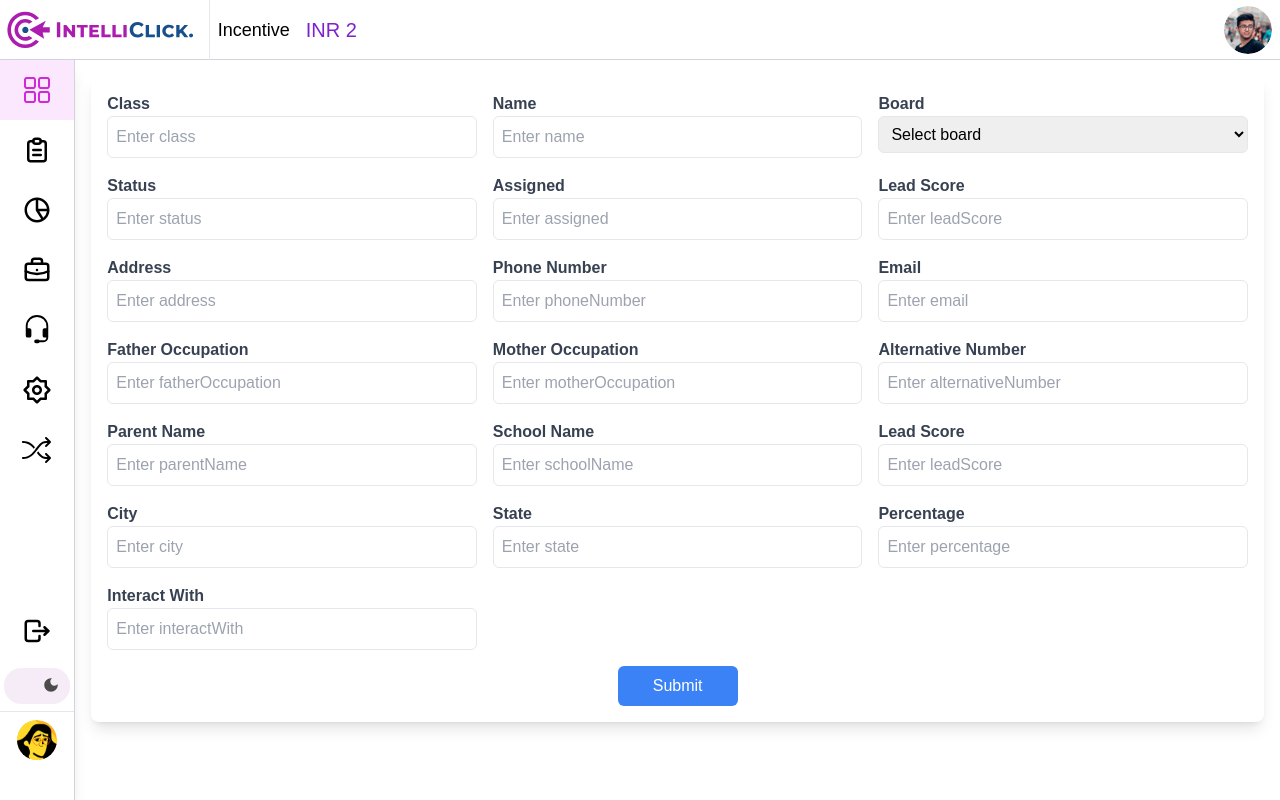
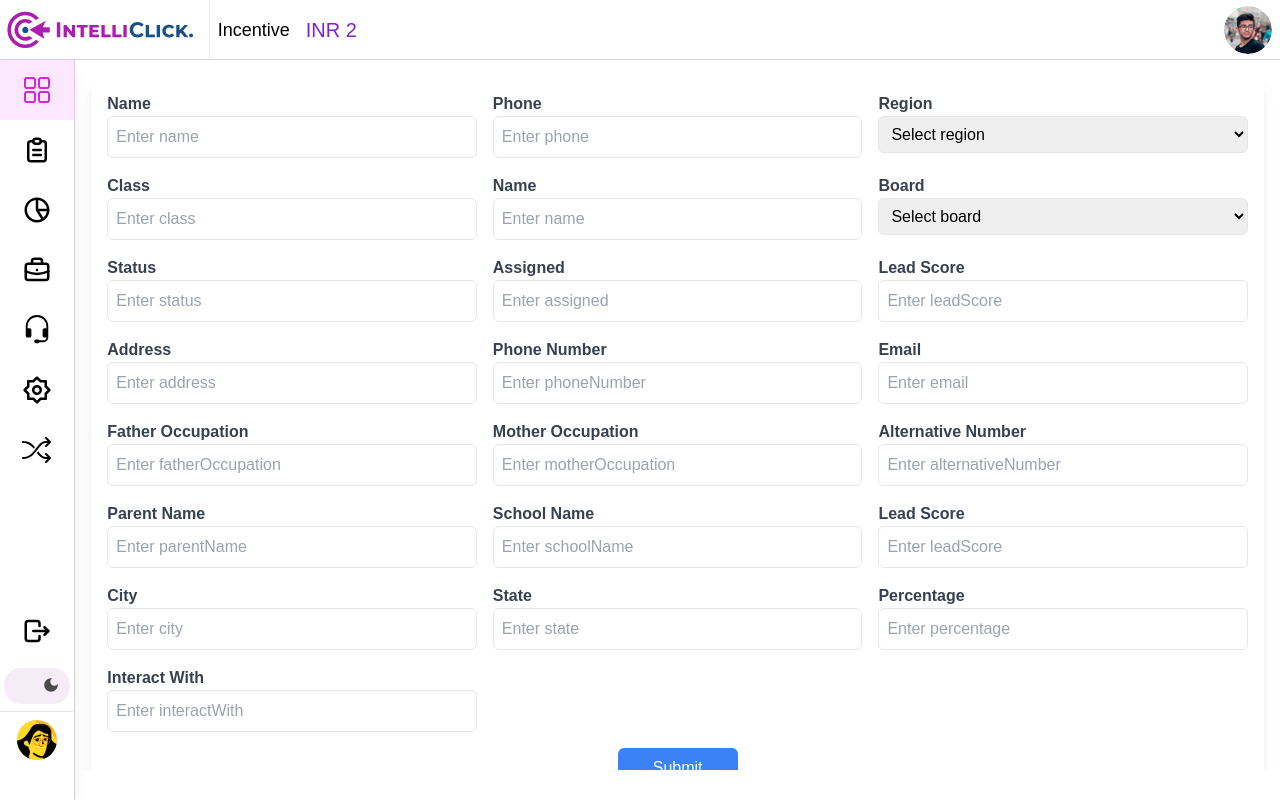
Before and after one commit to ashish2445/intelliclick-frontend-CRM, a Next.js app: page /dashboard/form in a window 1280 px wide. Built offline with nearby package versions, Linux system fonts and the light colour scheme.

Commit message:
added form service for regions and submitting form

```diff
--- a/src/containers/dynamicForm.tsx
+++ b/src/containers/dynamicForm.tsx
@@ -29,33 +29,117 @@
 //   };
 
 //   return (
-//     <form onSubmit={handleSubmit} className="p-4 max-w-lg mx-auto bg-white shadow-lg rounded-lg space-y-4">
-//       {fields.map((field) => (
-//         <div key={field._id} className="flex flex-col">
-//           <label className="font-semibold text-gray-700 capitalize">{field.name.replace(/([A-Z])/g, ' $1')}</label>
-//           {field.type === "DROPDOWN" ? (
-//             <select
-//               name={field.name}
-//               onChange={handleChange}
-//               className="border p-2 rounded-md"
-//             >
-//               <option value="">Select {field.name}</option>
-//               {field.options.map((option) => (
-//                 <option key={option} value={option}>{option}</option>
-//               ))}
-//             </select>
-//           ) : (
-//             <input
-//               type={field.type.toLowerCase()}
-//               name={field.name}
-//               onChange={handleChange}
-//               className="border p-2 rounded-md"
-//               placeholder={`Enter ${field.name}`}
-//             />
-//           )}
-//         </div>
-//       ))}
-//       <button type="submit" className="w-full bg-blue-500 text-white p-2 rounded-md">Submit</button>
+//     <form onSubmit={handleSubmit} className="p-4 w-full mx-auto bg-white shadow-lg rounded-lg">
+//       <div className="grid grid-cols-1 md:grid-cols-2 lg:grid-cols-3 gap-4">
+//         {fields.map((field) => (
+//           <div key={field._id} className="flex flex-col">
+//             <label className="font-semibold text-gray-700 capitalize">{field.name.replace(/([A-Z])/g, " $1")}</label>
+//             {field.type === "DROPDOWN" ? (
+//               <select
+//                 name={field.name}
+//                 onChange={handleChange}
+//                 className="border p-2 rounded-md"
+//               >
+//                 <option value="">Select {field.name}</option>
+//                 {field.options.map((option) => (
+//                   <option key={option} value={option}>
+//                     {option}
+//                   </option>
+//                 ))}
+//               </select>
+//             ) : (
+//               <input
+//                 type={field.type.toLowerCase()}
+//                 name={field.name}
+//                 onChange={handleChange}
+//                 className="border p-2 rounded-md"
+//                 placeholder={`Enter ${field.name}`}
+//               />
+//             )}
+//           </div>
+//         ))}
+//       </div>
+//       <button type="submit" className="flex justify-center min-w-[120px] mx-auto bg-blue-500 text-white p-2 rounded-md mt-4">
+//         Submit
+//       </button>
+//     </form>
+//   );
+// };
+
+// export default DynamicForm;
+
+// "use client";
+// import React from "react";
+
+// interface FormField {
+//   _id: string;
+//   name: string;
+//   type: string;
+//   options?: string[];
+// }
+
+// interface DynamicFormProps {
+//   fields: FormField[];
+//   onSubmit: (data: Record<string, string>) => void;
+// }
+
+// const DynamicForm: React.FC<DynamicFormProps> = ({ fields, onSubmit }) => {
+//   const [formData, setFormData] = React.useState<Record<string, string>>({});
+
+//   const handleChange = (e: React.ChangeEvent<HTMLInputElement | HTMLSelectElement>) => {
+//     setFormData({
+//       ...formData,
+//       [e.target.name]: e.target.value,
+//     });
+//   };
+
+//   const handleSubmit = (e: React.FormEvent) => {
+//     e.preventDefault();
+//     onSubmit(formData);
+//   };
+
+//   const additionalFields: FormField[] = [
+//     { _id: "name", name: "name", type: "text" },
+//     { _id: "phone", name: "phone", type: "text" },
+//     { _id: "region", name: "region", type: "DROPDOWN", options: ["North", "South", "East", "West"] },
+//   ];
+
+//   return (
+//     <form onSubmit={handleSubmit} className="p-4 w-full mx-auto bg-white shadow-lg rounded-lg">
+//       <div className="grid grid-cols-1 md:grid-cols-2 lg:grid-cols-3 gap-4">
+//         {[...additionalFields, ...fields].map((field) => (
+//           <div key={field._id} className="flex flex-col">
+//             <label className="font-semibold text-gray-700 capitalize">
+//               {field.name.replace(/([A-Z])/g, " $1")}
+//             </label>
+//             {field.type === "DROPDOWN" && field.options ? (
+//               <select
+//                 name={field.name}
+//                 onChange={handleChange}
+//                 className="border p-2 rounded-md"
+//               >
+//                 <option value="">Select {field.name}</option>
+//                 {field.options.map((option) => (
+//                   <option key={option} value={option}>
+//                     {option}
+//                   </option>
+//                 ))}
+//               </select>
+//             ) : (
+//               <input
+//                 type={field.type.toLowerCase()}
+//                 name={field.name}
+//                 onChange={handleChange}
+//                 className="border p-2 rounded-md"
+//                 placeholder={`Enter ${field.name}`}
+//               />
+//             )}
+//           </div>
+//         ))}
+//       </div>
+//       <button type="submit" className="flex justify-center min-w-[120px] mx-auto bg-blue-500 text-white p-2 rounded-md mt-4">
+//         Submit
+//       </button>
 //     </form>
 //   );
 // };
@@ -64,22 +148,31 @@
 
 
 "use client";
-import React from "react";
-
-interface FormField {
-  _id: string;
-  name: string;
-  type: string;
-  options: string[];
-}
+import { FormField, RegionOption } from "@/interfaces/form.interface";
+import { FormInstance } from "@/services/form.service";
+import { handleError } from "@/utils/helpers";
+import { AxiosError } from "axios";
+import React, { useEffect, useState } from "react";
 
 interface DynamicFormProps {
   fields: FormField[];
   onSubmit: (data: Record<string, string>) => void;
 }
 
+const reg = [
+  {
+      "_id": "67cb186197eb04cf8489c916",
+      "name": "mpregion"
+  },
+  {
+      "_id": "67cc718c3020ecfe736f85c5",
+      "name": "upregion"
+  }
+];
+
 const DynamicForm: React.FC<DynamicFormProps> = ({ fields, onSubmit }) => {
-  const [formData, setFormData] = React.useState<Record<string, string>>({});
+  const [formData, setFormData] = useState<Record<string, string>>({});
+  const [regionOptions, setRegionOptions] = useState<RegionOption[]>([]);
 
   const handleChange = (e: React.ChangeEvent<HTMLInputElement | HTMLSelectElement>) => {
     setFormData({
@@ -90,16 +183,57 @@ const DynamicForm: React.FC<DynamicFormProps> = ({ fields, onSubmit }) => {
 
   const handleSubmit = (e: React.FormEvent) => {
     e.preventDefault();
-    onSubmit(formData);
+    // onSubmit(formData);
+    console.log("form data",formData);
+    const { name, phone, region, ...rest } = formData;
+    const payload = {
+      name,
+      phone,
+      region,
+      fields: { ...rest }, // Ensuring correct type
+    };
+    console.log('payload',payload);
+    FormInstance.submitForm(payload)
   };
+
+  const fetchRegions = async () => {
+    try {
+      const response: RegionOption[] = await FormInstance.getRegions();
+      setRegionOptions(response);
+    } catch (error) {
+      handleError(error as AxiosError,true);
+    }
+  };
+
+  const additionalFields: FormField[] = [
+    { _id: "name", name: "name", type: "text" },
+    { _id: "phone", name: "phone", type: "text" },
+    { _id: "region", name: "region", type: "DROPDOWN" },
+  ];
 
   return (
     <form onSubmit={handleSubmit} className="p-4 w-full mx-auto bg-white shadow-lg rounded-lg">
       <div className="grid grid-cols-1 md:grid-cols-2 lg:grid-cols-3 gap-4">
-        {fields.map((field) => (
+        {[...additionalFields, ...fields].map((field) => (
           <div key={field._id} className="flex flex-col">
-            <label className="font-semibold text-gray-700 capitalize">{field.name.replace(/([A-Z])/g, " $1")}</label>
-            {field.type === "DROPDOWN" ? (
+            <label className="font-semibold text-gray-700 capitalize">
+              {field.name.replace(/([A-Z])/g, " $1")}
+            </label>
+            {field.type === "DROPDOWN" && field.name === "region" ? (
+              <select
+                name={field.name}
+                onChange={handleChange}
+                onClick={fetchRegions}
+                className="border p-2 rounded-md"
+              >
+                <option value="">Select {field.name}</option>
+                {reg.map((option) => (
+                  <option key={option._id} value={option._id}>
+                    {option.name}
+                  </option>
+                ))}
+              </select>
+            ) : field.type === "DROPDOWN" && field.options ? (
               <select
                 name={field.name}
                 onChange={handleChange}
--- /dev/null
+++ b/src/services/form.service.ts
@@ -0,0 +1,18 @@
+import { API } from '@/utils/enum';
+import { callApi } from './http.service';
+
+
+class FormService{
+
+  getRegions = async () => {
+    const url='';
+    return await callApi(url,API.GET);
+  }
+
+  submitForm = async (payload:any) => {
+    const url = `api/leader/read/get-leader-data`;
+    return await callApi(url,API.POST,payload,true);
+  }
+}
+
+export const FormInstance = new FormService();
```
Also changed, not shown: src/interfaces/form.interface.ts (added, +11 -0 lines).
